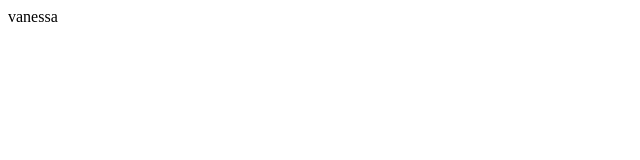
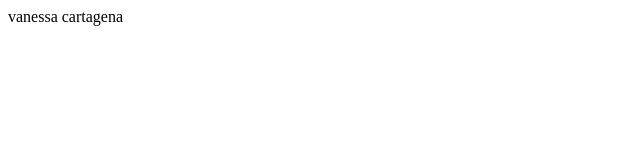
Before and after one commit to V1ane24/practica152026, a plain HTML site: page index.html in a window 1280 px wide. Shown: the full height of the page, 0-640 px from the left. Drawn offline with Linux system fonts and the light colour scheme.

Commit message:
avance numero 2

```diff
--- a/index.html
+++ b/index.html
@@ -6,6 +6,6 @@
     <title>Document</title>
 </head>
 <body>
-    vanessa
+    vanessa cartagena
 </body>
 </html>
```
